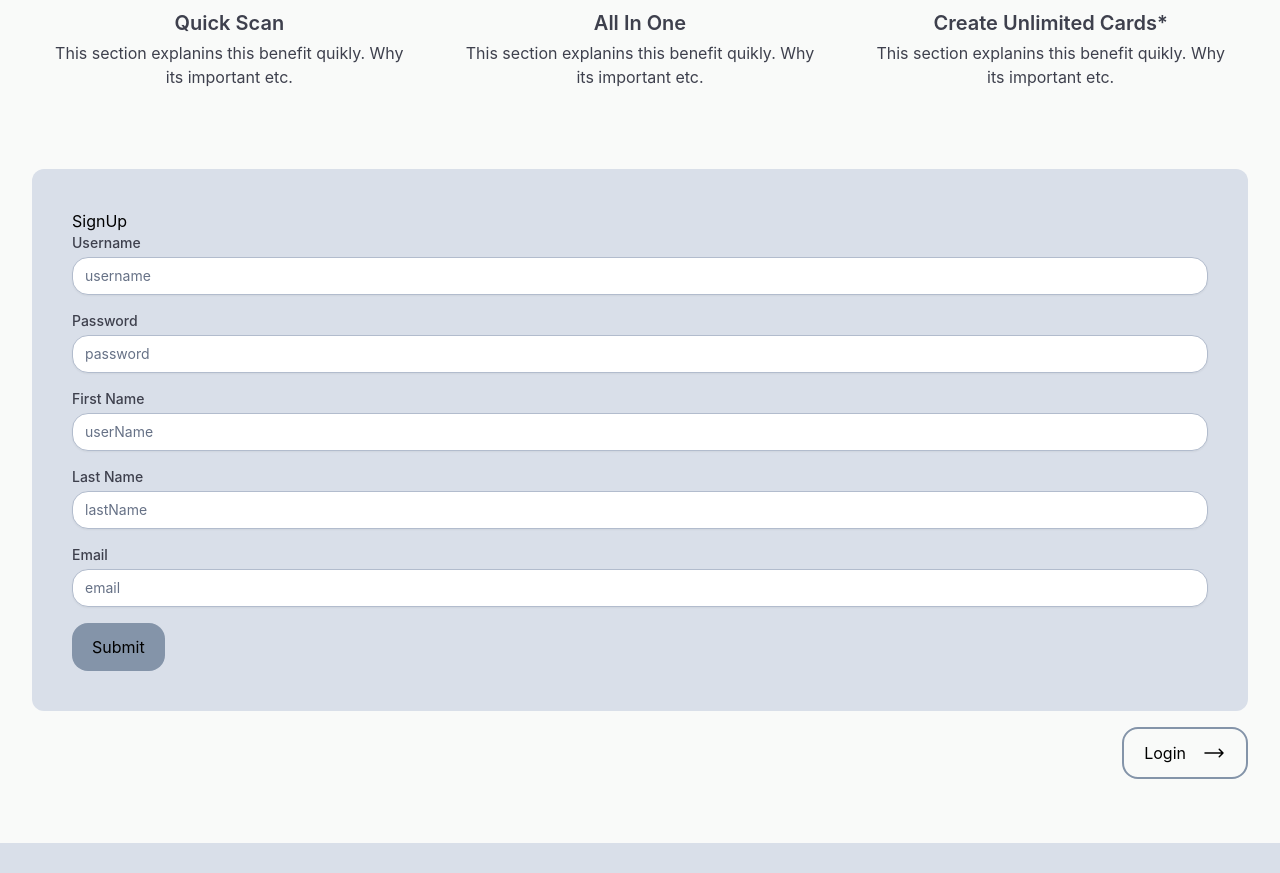
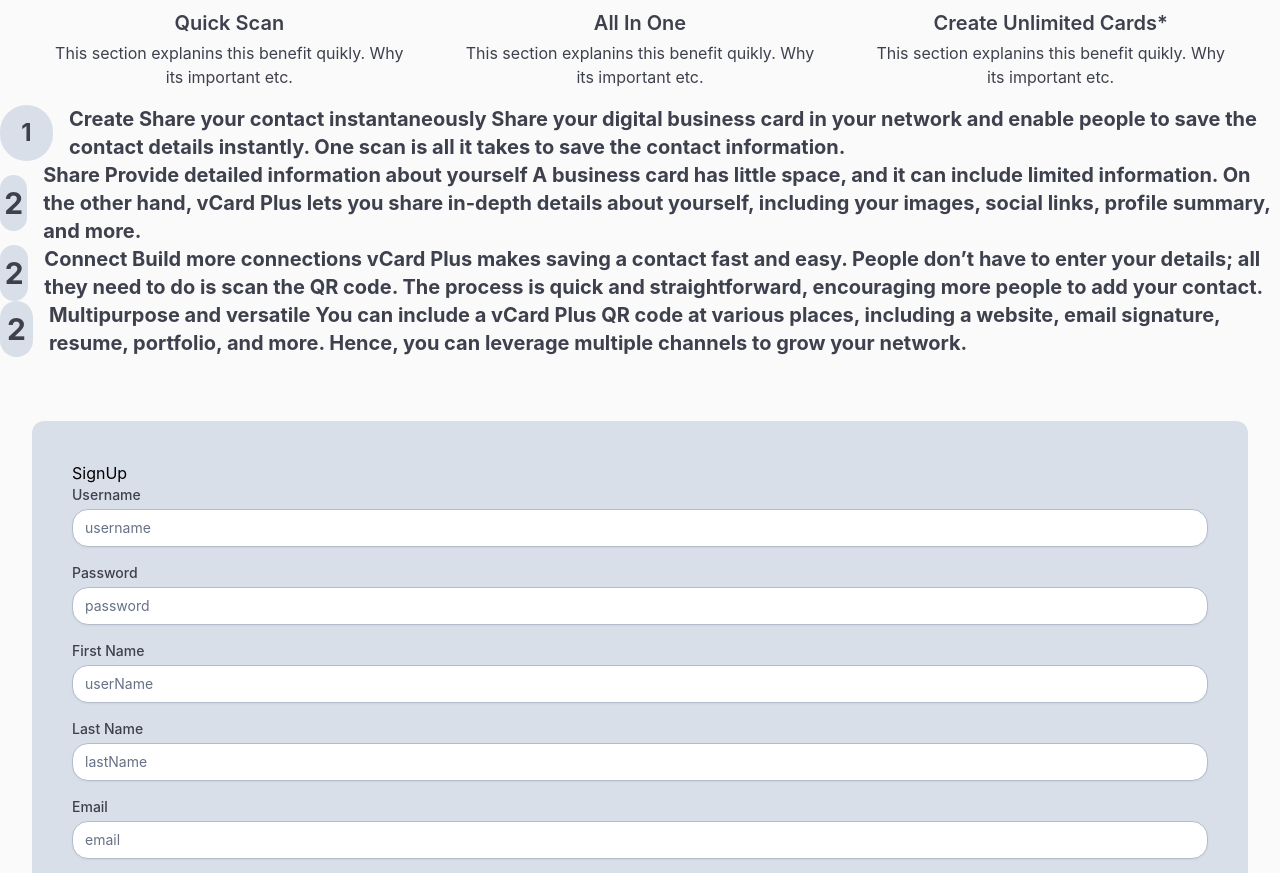
Before and after one commit to 1anya1/briteKard, a React (Create React App) app: page / in a window 1280 px wide. Shown: the part 1157-2030 px from the top of the page. Built offline with nearby package versions, Linux system fonts and the light colour scheme.

Commit message:
working on home page

```diff
--- a/src/components/Benefits.js
+++ b/src/components/Benefits.js
@@ -6,6 +6,7 @@ import {
   QRLogo,
   DesignLogo,
 } from "../images/icons/All-Logos";
+import CardFlow from "./CardFlow";
 export default function Benefits() {
   return (
     <div className="bg-white">
@@ -70,6 +71,7 @@ export default function Benefits() {
           </div>
         </div>
       </div>
+      <CardFlow />
     </div>
   );
 }
--- a/src/components/CardFlow.js
+++ b/src/components/CardFlow.js
@@ -1,9 +1,52 @@
 const CardFlow = () => {
-  return(
-    <div className="">Create</div>
-    <div className="">Share</div>
-    <div className="">Connect</div>
-  )
+  return (
+    <div>
+      <div></div>
+      <div className="flex flex-row gap-4 items-center  text-3xl">
+        <div className="bg-gray-200 rounded-full w-14 h-14 flex text-2xl text-gray-700 justify-center items-center justify-items-center font-bold">
+          1
+        </div>
+        <div className="font-bold  text-xl text-gray-700 w-full">
+          Create Share your contact instantaneously Share your digital business
+          card in your network and enable people to save the contact details
+          instantly. One scan is all it takes to save the contact information.
+        </div>
+      </div>
+      <div className="flex flex-row gap-4 items-center  text-3xl">
+        <div className="bg-gray-200 rounded-full w-14 h-14 flex text-3xl text-gray-700 justify-center items-center justify-items-center font-bold">
+          2
+        </div>
+        <div className="font-bold  text-xl text-gray-700">
+          Share Provide detailed information about yourself A business card has
+          little space, and it can include limited information. On the other
+          hand, vCard Plus lets you share in-depth details about yourself,
+          including your images, social links, profile summary, and more.
+        </div>
+      </div>
+      <div className="flex flex-row gap-4 items-center  text-3xl">
+        <div className="bg-gray-200 rounded-full w-14 h-14 flex text-3xl text-gray-700 justify-center items-center justify-items-center font-bold">
+          2
+        </div>
+        <div className="font-bold  text-xl text-gray-700">
+          Connect Build more connections vCard Plus makes saving a contact fast
+          and easy. People don’t have to enter your details; all they need to do
+          is scan the QR code. The process is quick and straightforward,
+          encouraging more people to add your contact.
+        </div>
+      </div>
+      <div className="flex flex-row gap-4 items-center  text-3xl">
+        <div className="bg-gray-200 rounded-full w-14 h-14 flex text-3xl text-gray-700 justify-center items-center justify-items-center font-bold">
+          2
+        </div>
+        <div className="font-bold  text-xl text-gray-700">
+          Multipurpose and versatile You can include a vCard Plus QR code at
+          various places, including a website, email signature, resume,
+          portfolio, and more. Hence, you can leverage multiple channels to grow
+          your network.
+        </div>
+      </div>
+    </div>
+  );
 };
 
 export default CardFlow;
```
